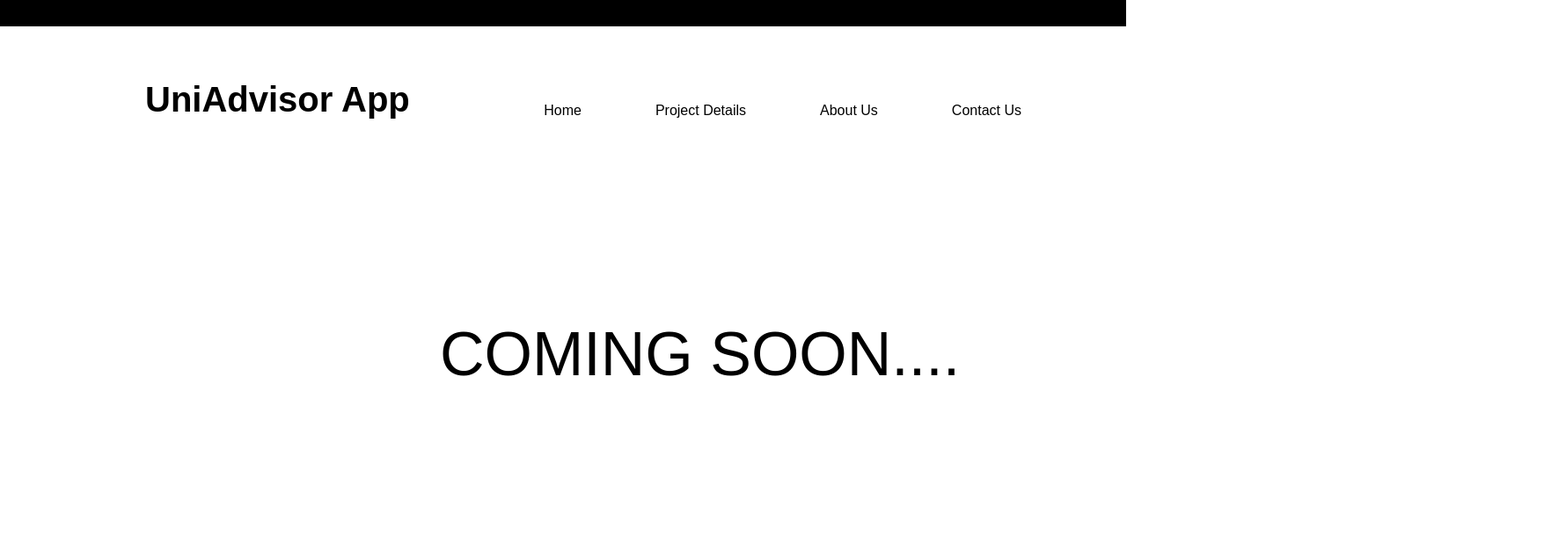
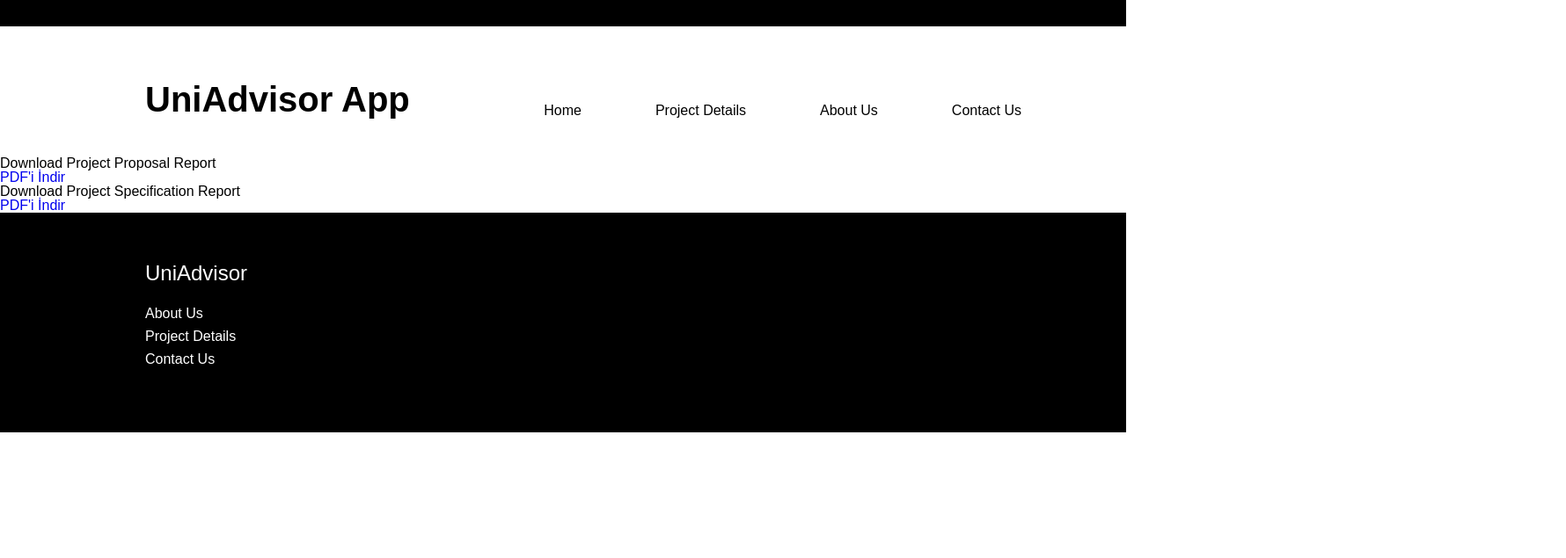
Before and after one commit to mustafaon01/graduation-project-web-site, a plain HTML site: page projectdet.html in a window 1280 px wide. Shown: the top 635 px of the page at 88% size, 1780 px wide, since content can reach past the window. Drawn offline with Linux system fonts and the light colour scheme.

Commit message:
add: pdf files

```diff
--- a/projectdet.html
+++ b/projectdet.html
@@ -29,7 +29,11 @@
         </div>
 
     </div>
-    <h1 class="comingsoon">COMING SOON....</h1></body>
+    <h1>Download Project Proposal Report</h1>
+    <a href="Project_Proposal_Report_Group_15.pdf" download="dosya.pdf">PDF'i İndir</a>
+    <h1>Download Project Specification Report</h1>
+    <a href="Project Specification Report- Group15.pdf" download="dosya.pdf">PDF'i İndir</a>
+</body>
 
     <div class="bottom">
         <div class="info-buttons">
```
Also changed, not shown: 2 other files.
